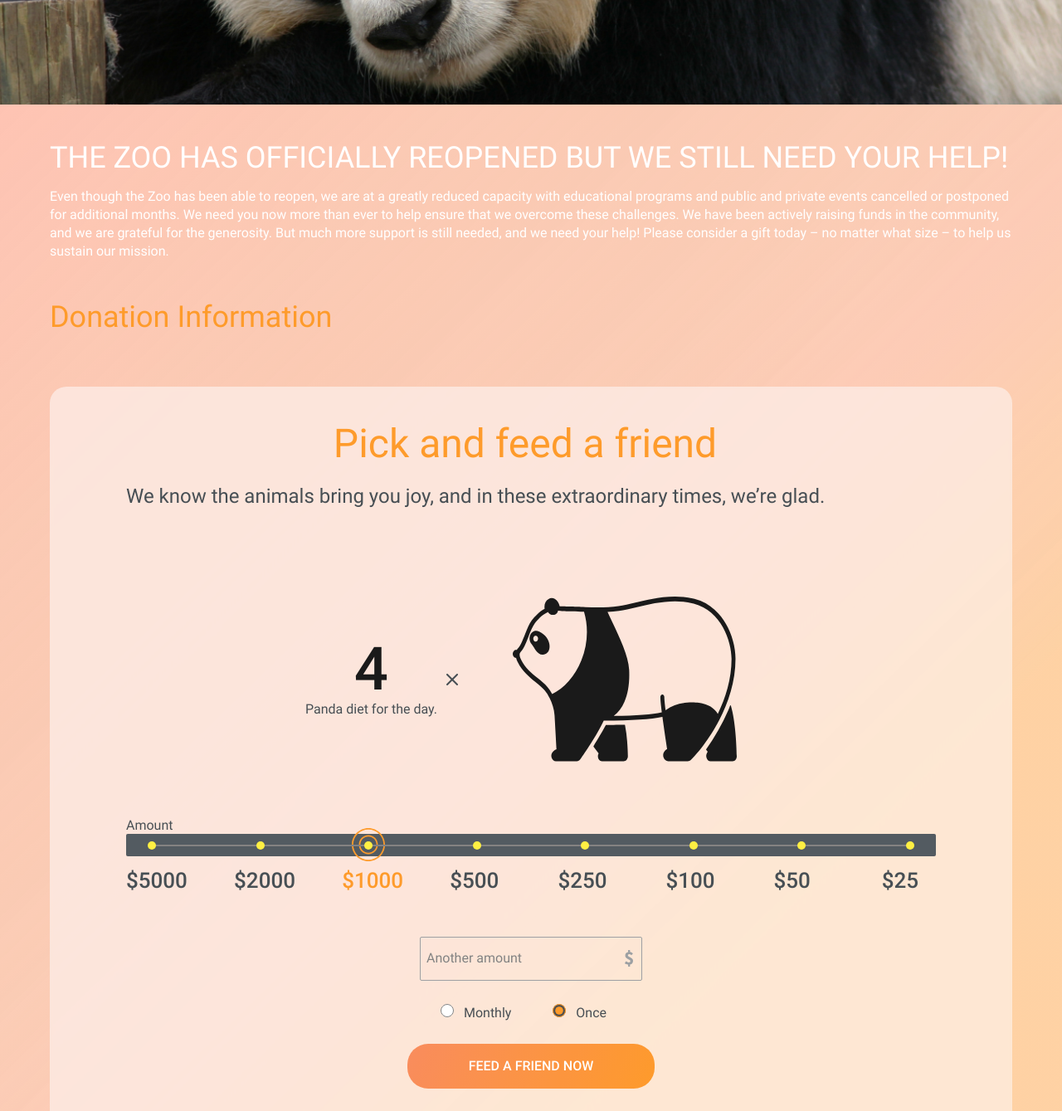
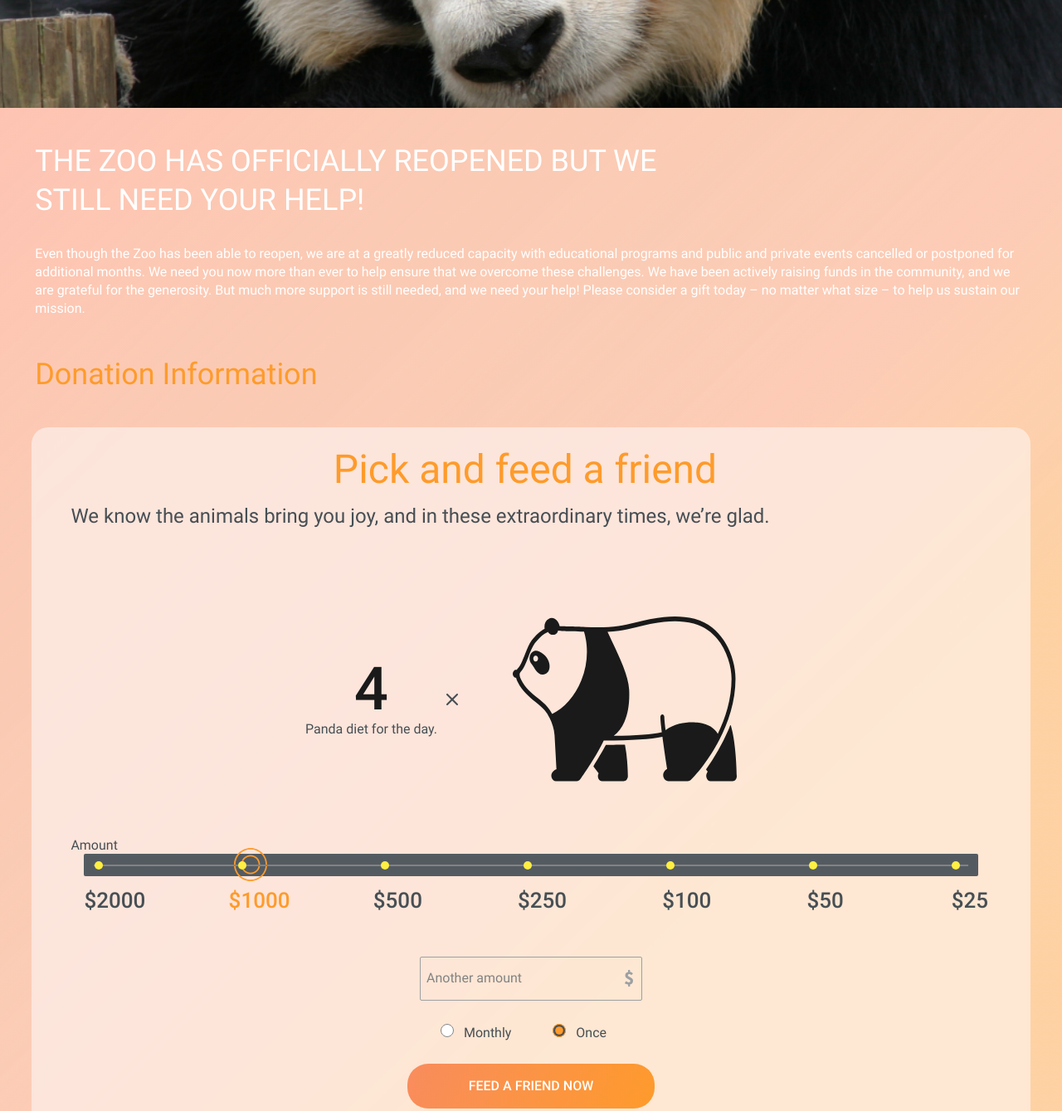
Before and after one commit to existanz/RSS_FE_JS_projects, a plain HTML site: page online-zoo/pages/donate/donate.html in a window 1280 px wide. Shown: the part 340-1679 px from the top of the page at 83% size. Drawn offline with Linux system fonts and the light colour scheme.

Commit message:
fix: finished layout for 1000px screen 	modified:   online-zoo/assets/css/style.css 	new file:   online-zoo/assets/images/panda_bg_sd.png 	new file:   online-zoo/pages/donate/adaptive.css 	modified:   online-zoo/pages/donate/donate.css 	modified:   online-zoo/pages/donate/donate.html 	modified:   online-zoo/pages/donate/donate.js 	modified:   online-zoo/pages/main/adaptive.css

```diff
--- a/online-zoo/assets/css/style.css
+++ b/online-zoo/assets/css/style.css
@@ -311,4 +311,4 @@ li {
     .copyrights {
         right: -25px;
     }
-}
+} /*end media 1440px*/
--- /dev/null
+++ b/online-zoo/pages/donate/adaptive.css
@@ -0,0 +1,35 @@
+.preview {
+    height: 390px;
+    background: url(../../assets/images/panda_bg_sd.png) no-repeat center;
+    background-size: cover;
+}
+.donation-container {
+    width: 93.4%;
+}
+.donation-title {
+    width: 800px;
+    margin-bottom: 30px;
+}
+.donation-subtitle {
+    margin-bottom: 40px;
+}
+.feed-friend {
+    padding-bottom: 27px;
+}
+.feed-friend-container {
+    padding: 22px 47px 50px;
+    width: 94%;
+}
+.feed-friend-title {
+    margin-bottom: 13px;
+}
+.feed-slider-container {
+    padding: 0 16px;
+}
+.feed-slider-items {
+    width: 96.34%;
+    padding: 0 13px;
+}
+.feed-slider-item-5000 {
+    display: none;
+}
--- a/online-zoo/pages/donate/donate.css
+++ b/online-zoo/pages/donate/donate.css
@@ -13,7 +13,7 @@
 
 .donation-container {
     margin: 0 auto;
-    width: 1160px;
+    width: 72.5%;
     color: #FFFFFF;
 }
 
@@ -70,7 +70,7 @@
     flex-direction: column;
     color: #333B41;
     margin: 0 auto;
-    width: 1160px;
+    width: 72.5%;
 }
 
 .feed-slider-preview {
--- a/online-zoo/pages/donate/donate.html
+++ b/online-zoo/pages/donate/donate.html
@@ -8,6 +8,7 @@
     <link rel="stylesheet" href="../../assets/css/normalize.css">
     <link rel="stylesheet" href="../../assets/css/style.css">
     <link rel="stylesheet" href="donate.css">
+    <link rel="stylesheet" media="(max-width: 1440px)" href="adaptive.css">
     <title>Donate</title>
 </head>
 
@@ -68,7 +69,7 @@
                         <div class="feed-slider-container">
                             <input type="range" min="0" max="7" value="2" class="feed-slider-range" id="donate">
                             <div class="feed-slider-items">
-                                <span class="feed-slider-item"></span>
+                                <span class="feed-slider-item feed-slider-item-5000"></span>
                                 <span class="feed-slider-item"></span>
                                 <span class="feed-slider-item"></span>
                                 <span class="feed-slider-item"></span>
@@ -79,7 +80,7 @@
                             </div>
                             <hr class="feed-slider-line">
                             <div class="feed-slider-values">
-                                <span data-value="0" class="feed-slider-itemText">$5000</span>
+                                <span data-value="0" class="feed-slider-itemText feed-slider-item-5000">$5000</span>
                                 <span data-value="1" class="feed-slider-itemText">$2000</span>
                                 <span data-value="2" class="feed-slider-itemText  feed-slider-item-active">$1000</span>
                                 <span data-value="3" class="feed-slider-itemText">$500</span>
--- a/online-zoo/pages/donate/donate.js
+++ b/online-zoo/pages/donate/donate.js
@@ -5,3 +5,8 @@ logo.forEach(el => {
         document.location.href = "../main/index.html"
     })
 })
+console.log(screen.width);
+if (screen.width<1440) {
+    console.log(document.querySelector(".feed-slider-range"));
+    document.querySelector(".feed-slider-range").setAttribute("min","1");
+}
--- a/online-zoo/pages/main/adaptive.css
+++ b/online-zoo/pages/main/adaptive.css
@@ -23,7 +23,7 @@
 /*BACKSTAGE*/
 .backstage {
     padding-top: 110px;
-    padding-bottom: 157px;
+    padding-bottom: 145px;
     background-image: none;
 }
 .backstage-image {
```
Also changed, not shown: online-zoo/assets/images/panda_bg_sd.png (added).
